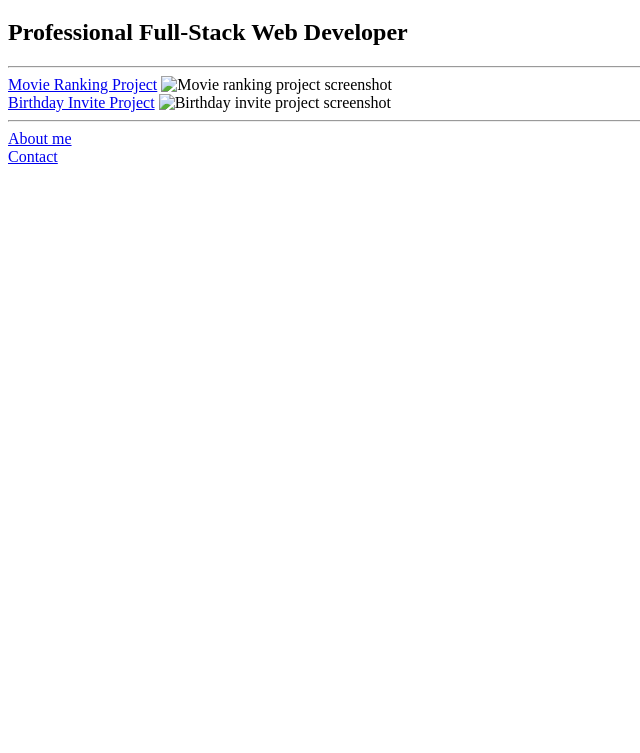
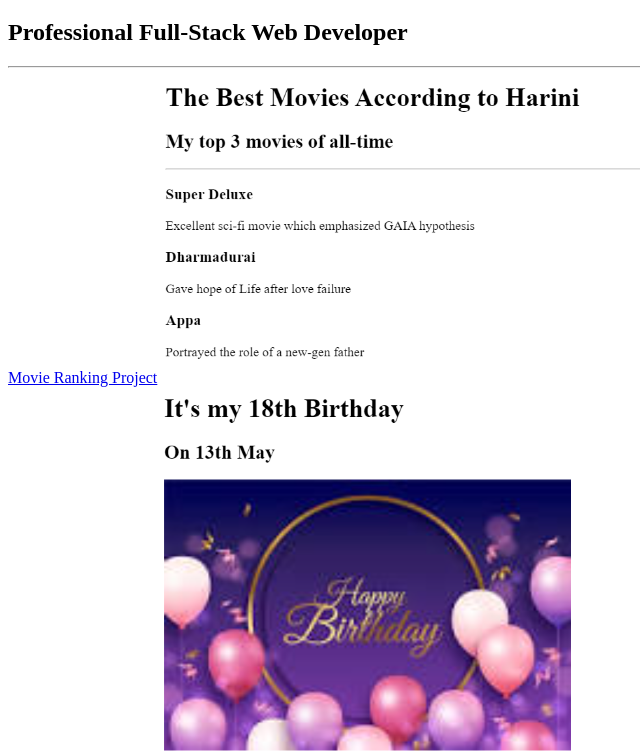
Before and after one commit to HARINI-JRP/Harini-Basic-fortfolio, a plain HTML site: page index.html in a window 1280 px wide. Shown: the part 61-814 px from the top of the page, without its empty margins (0-640 px from the left). Drawn offline with Linux system fonts and the light colour scheme.

Commit message:
Update index.html

```diff
--- a/index.html
+++ b/index.html
@@ -7,11 +7,11 @@
     <h1>Harini's Portfolio</h1>
     <h2>Professional Full-Stack Web Developer</h2>
     <hr/>
-    <a href="./public/movie-ranking.html">Movie Ranking Project</a>
-    <img src="./assets/images/Movie-ranking.png.png" width="500" alt="Movie ranking project screenshot"/><br/>
-    <a href="./public/birthday-invite.html">Birthday Invite Project</a>
-    <img src="./assets/images/Birthday-image.png.png" width="500" alt="Birthday invite project screenshot"/>
+    <a href="./movie-ranking.html">Movie Ranking Project</a>
+    <img src="./Movie-ranking.png.png" width="500" alt="Movie ranking project screenshot"/><br/>
+    <a href="./birthday-invite.html">Birthday Invite Project</a>
+    <img src="./Birthday-image.png.png" width="500" alt="Birthday invite project screenshot"/>
     <hr/>
-    <a href="./public/about.html">About me</a><br/>
-    <a href="./public/contact.html">Contact</a>
+    <a href="./about.html">About me</a><br/>
+    <a href="./contact.html">Contact</a>
 </body>
```
